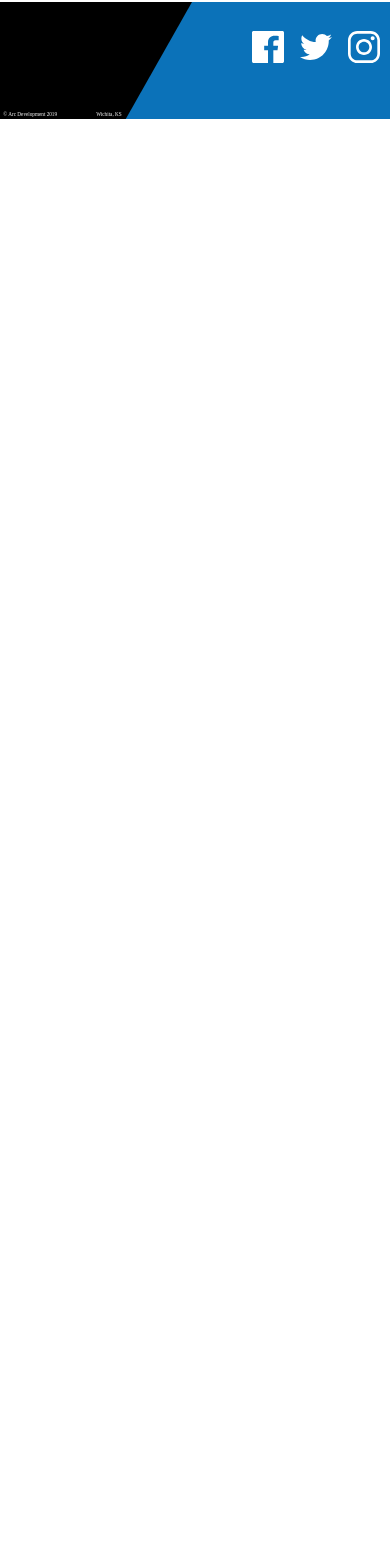
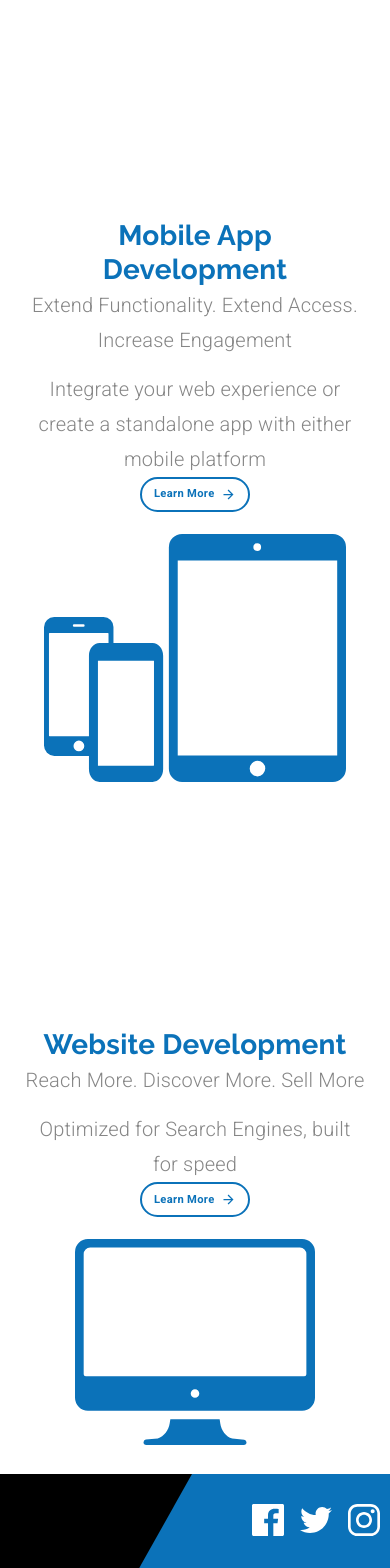
Before and after one commit to abdnadeem382/Arc-Development, a React (Create React App) app: page / in a window 390 px wide. Shown: the part 1303-2871 px from the top of the page. Before the commit the page ends 1422 px from the top, so only its background shows below. Built offline with nearby package versions, Linux system fonts and the light colour scheme.

Commit message:
Mobile and Web App dev sections completed. Whole services block complete

```diff
--- a/src/components/LandingPage/LandingPage.js
+++ b/src/components/LandingPage/LandingPage.js
@@ -3,6 +3,8 @@ import useStyles from './styles';
 import {Grid} from '@material-ui/core'
 import HeroBlock from '../HeroBlock/HeroBlock'
 import ServicesBlock from '../ServicesBlock/ServicesBlock';
+import MobileDev from '../MobileDev/MobileDev';
+import WebDev from '../WebDev/WebDev';
 
 function LandingPage() {
     const classes = useStyles();
@@ -10,6 +12,8 @@ function LandingPage() {
         <Grid container direction='column' className={classes.mainContainer} >
             <HeroBlock/>
             <ServicesBlock/>
+            <MobileDev/>
+            <WebDev/>
         </Grid>
 
     )
--- /dev/null
+++ b/src/components/MobileDev/MobileDev.js
@@ -0,0 +1,30 @@
+import React from 'react'
+import useStyles from '../ServicesBlock/styles';
+import {Grid, Button, Typography} from '@material-ui/core'
+import ButtonArrow from '../UI/ButtonArrow/ButtonArrow'
+import { useTheme, useMediaQuery } from '@material-ui/core';
+import mobileAppsIcon from '../../assets/mobileIcon.svg'
+
+function MobileDev() {
+    const classes = useStyles();
+    const theme = useTheme();
+    const matchesSM = useMediaQuery(theme.breakpoints.down('sm'));
+    return (
+            <Grid className={classes.serviceContainer} justify={matchesSM ? 'center' : 'flex-end'} container direction='row'>
+                <Grid style={{ textAlign: matchesSM ? 'center': undefined}} item>
+                    <Typography variant='h4'>Mobile App Development</Typography>
+                    <Typography className={classes.subtitle} variant='subtitle1'>Extend Functionality. Extend Access. Increase Engagement</Typography>
+                    <Typography variant='subtitle1'>Integrate your web experience or create a standalone app  {matchesSM ? null: <br/>} with either mobile platform </Typography>
+                    <Button className={classes.learnBtnServices} variant = 'outlined'>
+                        <span style={{marginRight: 6.5}}>Learn More</span>
+                        <ButtonArrow width={15} height={15} fill={theme.palette.common.blue} />
+                    </Button>
+                </Grid>
+                <Grid item style={{marginRight: matchesSM ? 0: "5em"}}>
+                    <img className={classes.img} src={mobileAppsIcon} alt='mobile app development icon'/>
+                </Grid>
+            </Grid>
+    )
+}
+
+export default MobileDev
--- /dev/null
+++ b/src/components/WebDev/WebDev.js
@@ -0,0 +1,30 @@
+import React from 'react'
+import useStyles from '../ServicesBlock/styles';
+import {Grid, Button, Typography} from '@material-ui/core'
+import ButtonArrow from '../UI/ButtonArrow/ButtonArrow'
+import { useTheme, useMediaQuery } from '@material-ui/core';
+import websitesIcon from '../../assets/websiteIcon.svg'
+
+function WebDev() {
+    const classes = useStyles();
+    const theme = useTheme();
+    const matchesSM = useMediaQuery(theme.breakpoints.down('sm'));
+    return (
+            <Grid className={classes.serviceContainer} justify={matchesSM ? 'center' : undefined} container direction='row'>
+                <Grid style={{marginLeft: matchesSM ? 0: "5em", textAlign: matchesSM ? 'center': undefined}} item>
+                    <Typography variant='h4'>Website Development</Typography>
+                    <Typography className={classes.subtitle} variant='subtitle1'>Reach More. Discover More. Sell More</Typography>
+                    <Typography variant='subtitle1'>Optimized for Search Engines, built for speed </Typography>
+                    <Button className={classes.learnBtnServices} variant = 'outlined'>
+                        <span style={{marginRight: 6.5}}>Learn More</span>
+                        <ButtonArrow width={15} height={15} fill={theme.palette.common.blue} />
+                    </Button>
+                </Grid>
+                <Grid item style={{}}>
+                    <img className={classes.img} src={websitesIcon} alt='Web app development icon'/>
+                </Grid>
+            </Grid>
+    )
+}
+
+export default WebDev
```
